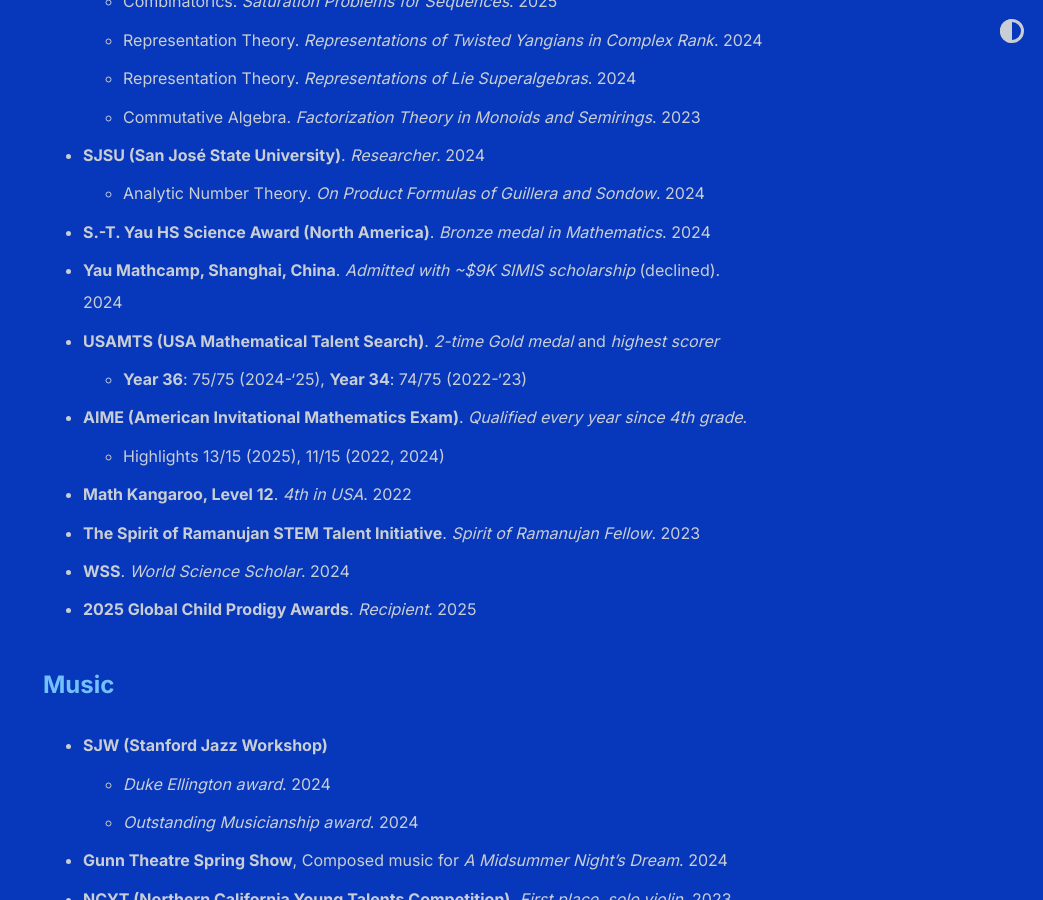
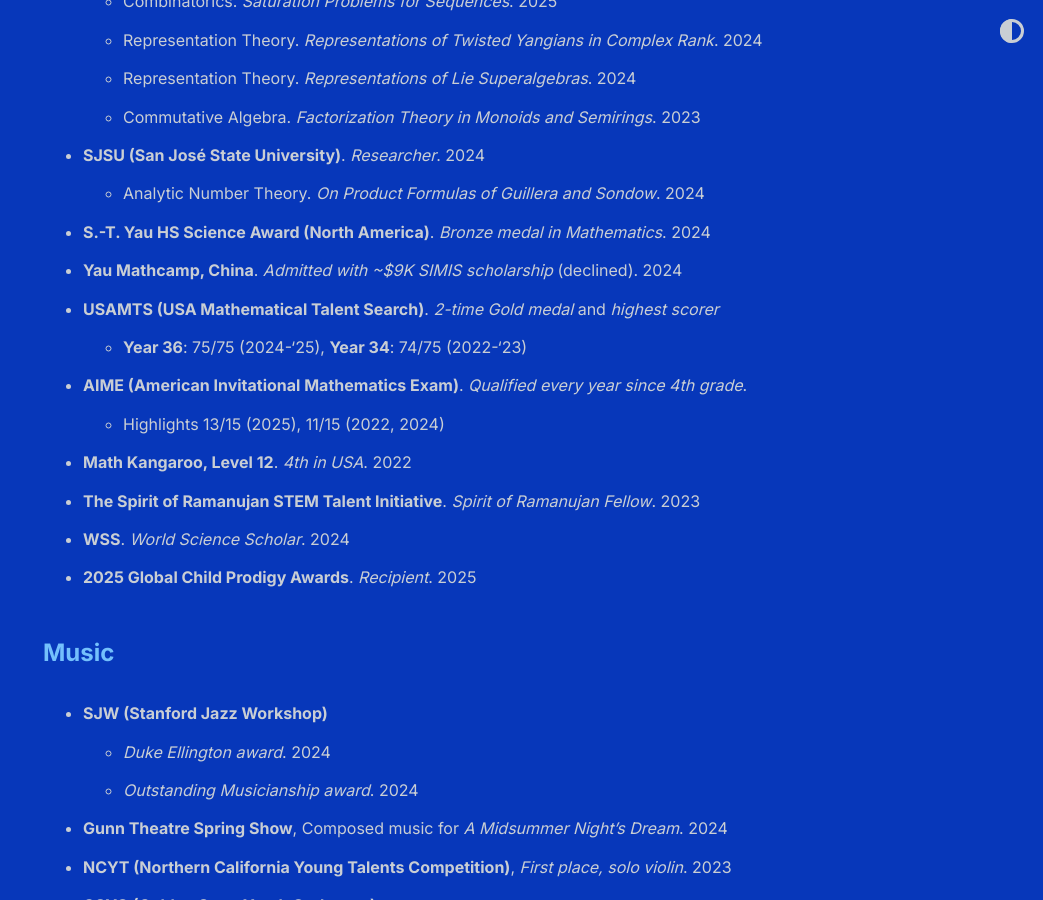
Before and after one commit to shihankanungo/shihankanungo.github.io, a Jekyll site: the page built from honors.md, in a window 1280 px wide and 900 px high, scrolled down 551 px. Shown: the whole window, without its empty margins (237-1280 px from the left). Built offline with Jekyll 4.4.1, drawn with Linux system fonts in a browser that asks for light colours.

Commit message:
Update honors.md

```diff
--- a/honors.md
+++ b/honors.md
@@ -18,7 +18,7 @@
 - **SJSU (San José State University)**. *Researcher*. 2024
   - Analytic Number Theory. *On Product Formulas of Guillera and Sondow*. 2024
 - **S.-T. Yau HS Science Award (North America)**. *Bronze medal in Mathematics*. 2024
-- **Yau Mathcamp, Shanghai, China**. *Admitted with ~$9K SIMIS scholarship* (declined). 2024
+- **Yau Mathcamp, China**. *Admitted with ~$9K SIMIS scholarship* (declined). 2024
 - **USAMTS (USA Mathematical Talent Search)**. *2-time Gold medal* and *highest scorer*
   - **Year 36**: 75/75 (2024-'25), **Year 34**: 74/75 (2022-'23)
 - **AIME (American Invitational Mathematics Exam)**. *Qualified every year since 4th grade*.
```
